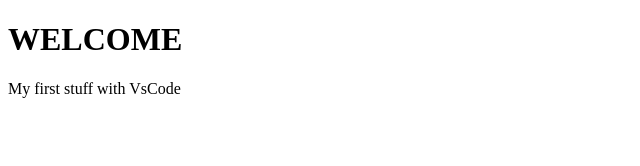
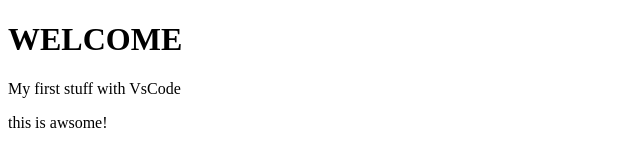
Before and after one commit to ugochukwu183/MyProject, a plain HTML site: page index.html in a window 1280 px wide. Shown: the whole page, without its empty margins (0-640 px from the left). Drawn offline with Linux system fonts and the light colour scheme.

Commit message:
second commit

```diff
--- a/index.html
+++ b/index.html
@@ -15,6 +15,9 @@
                 <p>
                    My first stuff with VsCode
                 </p>
+                <p>
+                    this is awsome!
+                </p>
         </div>
 
     </body>
```
